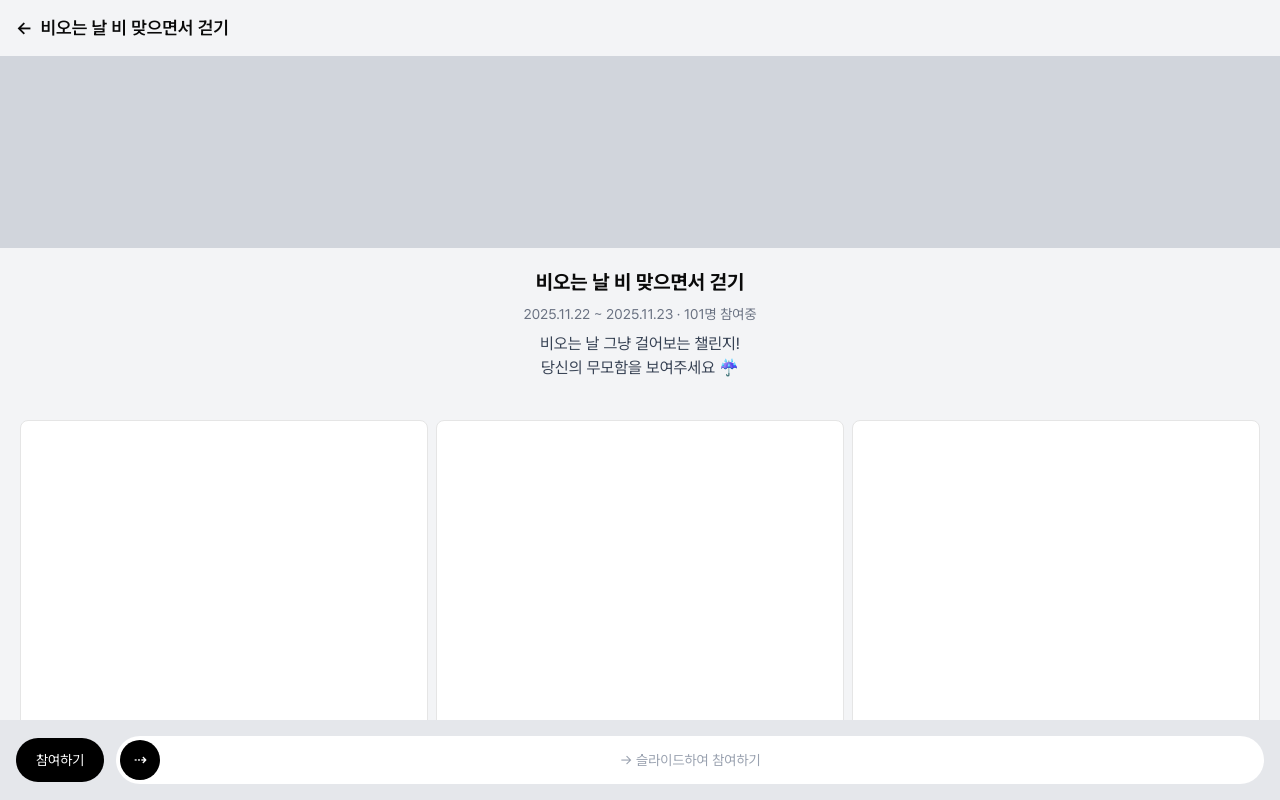
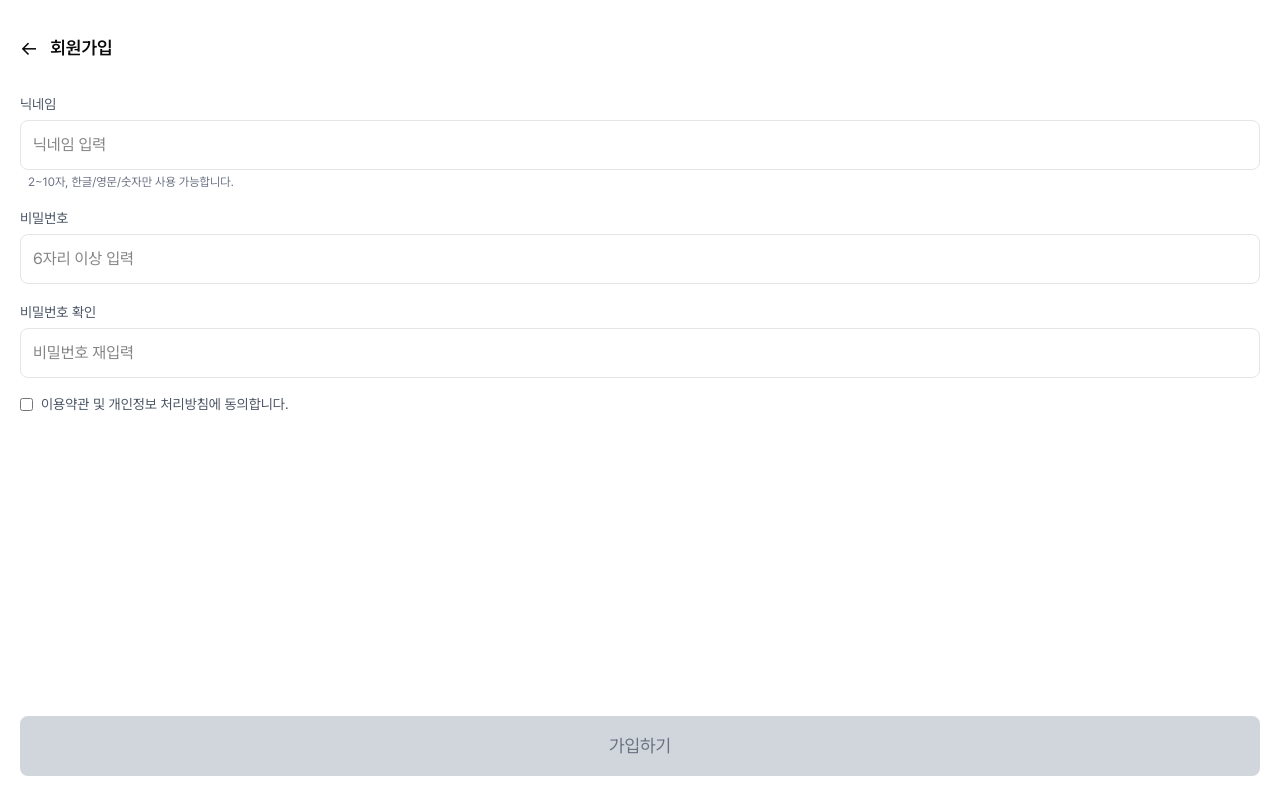
Before and after one commit to nerdinary-hackathon-9th/nerdinary-front, a React (Vite) app: page /test in a window 1280 px wide. Built offline with nearby package versions, Linux system fonts and the light colour scheme.

Commit message:
feat:회원가입 page UI 구현

```diff
--- /dev/null
+++ b/src/page/auth/SignUp.tsx
@@ -0,0 +1,143 @@
+import { useState, useEffect } from 'react';
+import { useNavigate } from 'react-router-dom';
+
+const SignUp = () => {
+  const navigate = useNavigate();
+
+  const [form, setForm] = useState({
+    nickname: '',
+    password: '',
+    confirmPassword: '',
+    agreeTerms: false,
+  });
+
+  const [touched, setTouched] = useState({
+    nickname: false,
+    password: false,
+    confirmPassword: false,
+  });
+
+  const nicknameRegex = /^[a-zA-Z0-9가-힣]{2,10}$/;
+  const passwordRegex = /^(?=.*[A-Za-z])(?=.*\d)(?=.*[!@#$%^&*?])[A-Za-z\d!@#$%^&*?]{8,20}$/;
+
+  const isValid =
+    nicknameRegex.test(form.nickname) &&
+    passwordRegex.test(form.password) &&
+    form.password === form.confirmPassword &&
+    form.agreeTerms;
+
+  const handleChange = (key: keyof typeof form) => (e: React.ChangeEvent<HTMLInputElement>) => {
+    const value = e.target.type === 'checkbox' ? e.target.checked : e.target.value;
+    setForm({ ...form, [key]: value });
+    setTouched((prev) => ({ ...prev, [key]: true }));
+  };
+
+  const [debouncedValues, setDebouncedValues] = useState(form);
+
+  useEffect(() => {
+    const timer = setTimeout(() => {
+      setDebouncedValues(form);
+    }, 400);
+
+    return () => clearTimeout(timer);
+  }, [form]);
+
+  const handleSubmit = () => {
+    if (!isValid) return;
+    alert('회원가입 완료!');
+    navigate('/login');
+  };
+
+  return (
+    <div className="flex flex-col h-screen px-5 pt-5">
+      {/* Header */}
+      <header className="h-14 flex items-center mb-4">
+        <button onClick={() => navigate('/')} className="mr-3 text-xl">
+          ←
+        </button>
+        <span className="font-semibold text-lg">회원가입</span>
+      </header>
+
+      {/* Input Section */}
+      <section className="space-y-4">
+        <div>
+          <label className="text-sm text-gray-600">닉네임</label>
+          <input
+            type="text"
+            placeholder="닉네임 입력"
+            value={form.nickname}
+            onChange={handleChange('nickname')}
+            className="w-full border rounded-md p-3 mt-1"
+          />
+          <p className="text-xs text-gray-500 mt-1 ml-2">
+            2~10자, 한글/영문/숫자만 사용 가능합니다.
+          </p>
+          {touched.nickname &&
+            debouncedValues.nickname.length > 0 &&
+            !nicknameRegex.test(debouncedValues.nickname) && (
+              <p className="text-xs text-red-500 mt-1 ml-2">닉네임 형식이 올바르지 않습니다.</p>
+            )}
+        </div>
+
+        <div>
+          <label className="text-sm text-gray-600">비밀번호</label>
+          <input
+            type="password"
+            placeholder="6자리 이상 입력"
+            value={form.password}
+            onChange={handleChange('password')}
+            className="w-full border rounded-md p-3 mt-1"
+          />
+          {touched.password &&
+            debouncedValues.password.length > 0 &&
+            !passwordRegex.test(debouncedValues.password) && (
+              <p className="text-xs text-red-500 mt-1 ml-2">
+                비밀번호는 8~20자이며 영문, 숫자, 특수문자를 포함해야 합니다.
+              </p>
+            )}
+        </div>
+
+        <div>
+          <label className="text-sm text-gray-600">비밀번호 확인</label>
+          <input
+            type="password"
+            placeholder="비밀번호 재입력"
+            value={form.confirmPassword}
+            onChange={handleChange('confirmPassword')}
+            className="w-full border rounded-md p-3 mt-1"
+          />
+          {touched.confirmPassword &&
+            debouncedValues.confirmPassword.length > 0 &&
+            debouncedValues.password !== debouncedValues.confirmPassword && (
+              <p className="text-xs text-red-500 mt-1 ml-2">비밀번호가 일치하지 않습니다.</p>
+            )}
+        </div>
+
+        {/* Terms */}
+        <div>
+          <label className="flex items-center gap-2 text-sm text-gray-600">
+            <input
+              type="checkbox"
+              checked={form.agreeTerms}
+              onChange={handleChange('agreeTerms')}
+            />
+            이용약관 및 개인정보 처리방침에 동의합니다.
+          </label>
+        </div>
+      </section>
+
+      {/* CTA */}
+      <button
+        disabled={!isValid}
+        onClick={handleSubmit}
+        className={`mt-auto mb-6 py-4 rounded-md text-lg transition-all ${
+          isValid ? 'bg-black text-white' : 'bg-gray-300 text-gray-500 cursor-not-allowed'
+        }`}
+      >
+        가입하기
+      </button>
+    </div>
+  );
+};
+
+export default SignUp;
--- a/src/page/test/TestPage.tsx
+++ b/src/page/test/TestPage.tsx
@@ -1,16 +1,18 @@
 import ChallengeDetailLayout from '@/components/ui/ChallengeDetailLayout';
+import SignUp from '../auth/SignUp';
 
 const TestPage = () => {
   return (
-    <ChallengeDetailLayout
-      title="비오는 날 비 맞으면서 걷기"
-      dateRange="2025.11.22 ~ 2025.11.23"
-      participants={101}
-      description={`비오는 날 그냥 걸어보는 챌린지!
-당신의 무모함을 보여주세요 ☔️`}
-      images={['/placeholder1.png', '/placeholder2.png', '/placeholder3.png']}
-      onParticipate={() => alert('참여 완료! 🎉')}
-    />
+    //     <ChallengeDetailLayout
+    //       title="비오는 날 비 맞으면서 걷기"
+    //       dateRange="2025.11.22 ~ 2025.11.23"
+    //       participants={101}
+    //       description={`비오는 날 그냥 걸어보는 챌린지!
+    // 당신의 무모함을 보여주세요 ☔️`}
+    //       images={['/placeholder1.png', '/placeholder2.png', '/placeholder3.png']}
+    //       onParticipate={() => alert('참여 완료! 🎉')}
+    //     />
+    <SignUp />
   );
 };
 
```
